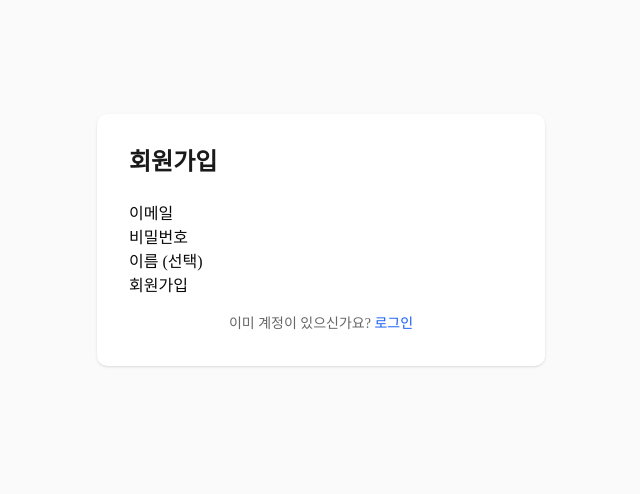
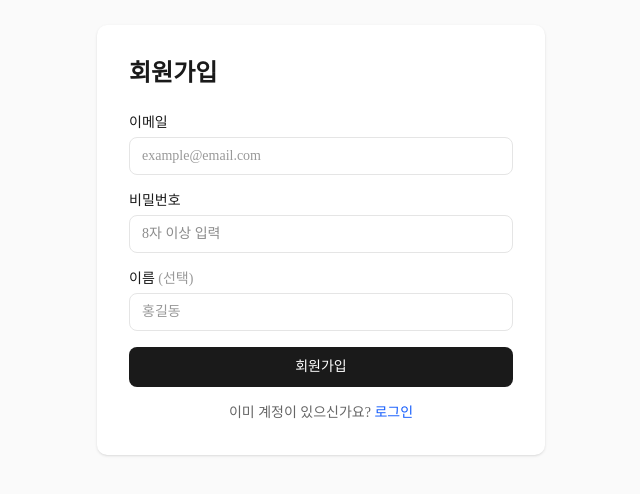
Before and after one commit to KyungHwanLeeNexsol/bodam, a Next.js app in the folder frontend/: page /register in a window 1280 px wide. Shown: the part 160-654 px from the top of the page, without its empty margins (319-959 px from the left). Built offline with nearby package versions, Linux system fonts and the light colour scheme; no server answers.

Commit message:
fix(frontend): 로그인/회원가입 폼 Tailwind 스타일 추가

```diff
--- a/frontend/components/auth/LoginForm.tsx
+++ b/frontend/components/auth/LoginForm.tsx
@@ -62,44 +62,56 @@ export function LoginForm() {
   }
 
   return (
-    <form onSubmit={handleSubmit(onSubmit)} noValidate>
-      <div>
-        <label htmlFor="email">이메일</label>
+    <form onSubmit={handleSubmit(onSubmit)} noValidate className="space-y-4">
+      <div className="space-y-1">
+        <label htmlFor="email" className="block text-sm font-medium text-[#1A1A1A]">
+          이메일
+        </label>
         <input
           id="email"
           type="email"
           autoComplete="email"
+          className="w-full rounded-md border border-[#E5E5E5] px-3 py-2 text-sm text-[#1A1A1A] placeholder-[#999] outline-none focus:border-[#1A1A1A] focus:ring-1 focus:ring-[#1A1A1A]"
+          placeholder="example@email.com"
           {...register('email')}
         />
         {errors.email && (
-          <p role="alert" className="error">
+          <p role="alert" className="text-xs text-red-500">
             {errors.email.message}
           </p>
         )}
       </div>
 
-      <div>
-        <label htmlFor="password">비밀번호</label>
+      <div className="space-y-1">
+        <label htmlFor="password" className="block text-sm font-medium text-[#1A1A1A]">
+          비밀번호
+        </label>
         <input
           id="password"
           type="password"
           autoComplete="current-password"
+          className="w-full rounded-md border border-[#E5E5E5] px-3 py-2 text-sm text-[#1A1A1A] outline-none focus:border-[#1A1A1A] focus:ring-1 focus:ring-[#1A1A1A]"
+          placeholder="비밀번호 입력"
           {...register('password')}
         />
         {errors.password && (
-          <p role="alert" className="error">
+          <p role="alert" className="text-xs text-red-500">
             {errors.password.message}
           </p>
         )}
       </div>
 
       {serverError && (
-        <p role="alert" className="error">
+        <p role="alert" className="rounded-md bg-red-50 px-3 py-2 text-sm text-red-600">
           {serverError}
         </p>
       )}
 
-      <button type="submit" disabled={isLoading}>
+      <button
+        type="submit"
+        disabled={isLoading}
+        className="w-full rounded-md bg-[#1A1A1A] py-2.5 text-sm font-medium text-white transition-opacity hover:opacity-80 disabled:opacity-50"
+      >
         {isLoading ? '로그인 중...' : '로그인'}
       </button>
     </form>
--- a/frontend/components/auth/RegisterForm.tsx
+++ b/frontend/components/auth/RegisterForm.tsx
@@ -65,54 +65,70 @@ export function RegisterForm() {
   }
 
   return (
-    <form onSubmit={handleSubmit(onSubmit)} noValidate>
-      <div>
-        <label htmlFor="email">이메일</label>
+    <form onSubmit={handleSubmit(onSubmit)} noValidate className="space-y-4">
+      <div className="space-y-1">
+        <label htmlFor="email" className="block text-sm font-medium text-[#1A1A1A]">
+          이메일
+        </label>
         <input
           id="email"
           type="email"
           autoComplete="email"
+          className="w-full rounded-md border border-[#E5E5E5] px-3 py-2 text-sm text-[#1A1A1A] placeholder-[#999] outline-none focus:border-[#1A1A1A] focus:ring-1 focus:ring-[#1A1A1A]"
+          placeholder="example@email.com"
           {...register('email')}
         />
         {errors.email && (
-          <p role="alert" className="error">
+          <p role="alert" className="text-xs text-red-500">
             {errors.email.message}
           </p>
         )}
       </div>
 
-      <div>
-        <label htmlFor="password">비밀번호</label>
+      <div className="space-y-1">
+        <label htmlFor="password" className="block text-sm font-medium text-[#1A1A1A]">
+          비밀번호
+        </label>
         <input
           id="password"
           type="password"
           autoComplete="new-password"
+          className="w-full rounded-md border border-[#E5E5E5] px-3 py-2 text-sm text-[#1A1A1A] outline-none focus:border-[#1A1A1A] focus:ring-1 focus:ring-[#1A1A1A]"
+          placeholder="8자 이상 입력"
           {...register('password')}
         />
         {errors.password && (
-          <p role="alert" className="error">
+          <p role="alert" className="text-xs text-red-500">
             {errors.password.message}
           </p>
         )}
       </div>
 
-      <div>
-        <label htmlFor="full_name">이름 (선택)</label>
+      <div className="space-y-1">
+        <label htmlFor="full_name" className="block text-sm font-medium text-[#1A1A1A]">
+          이름 <span className="text-[#999]">(선택)</span>
+        </label>
         <input
           id="full_name"
           type="text"
           autoComplete="name"
+          className="w-full rounded-md border border-[#E5E5E5] px-3 py-2 text-sm text-[#1A1A1A] placeholder-[#999] outline-none focus:border-[#1A1A1A] focus:ring-1 focus:ring-[#1A1A1A]"
+          placeholder="홍길동"
           {...register('full_name')}
         />
       </div>
 
       {serverError && (
-        <p role="alert" className="error">
+        <p role="alert" className="rounded-md bg-red-50 px-3 py-2 text-sm text-red-600">
           {serverError}
         </p>
       )}
 
-      <button type="submit" disabled={isLoading}>
+      <button
+        type="submit"
+        disabled={isLoading}
+        className="w-full rounded-md bg-[#1A1A1A] py-2.5 text-sm font-medium text-white transition-opacity hover:opacity-80 disabled:opacity-50"
+      >
         {isLoading ? '가입 중...' : '회원가입'}
       </button>
     </form>
```
